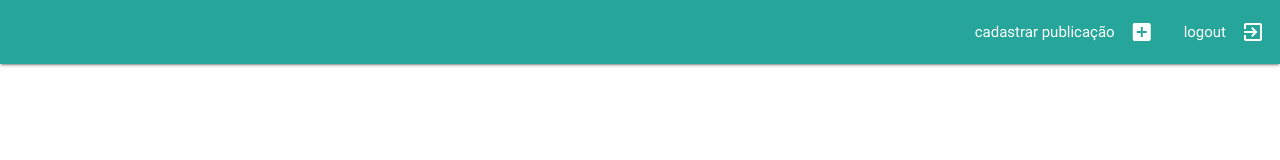
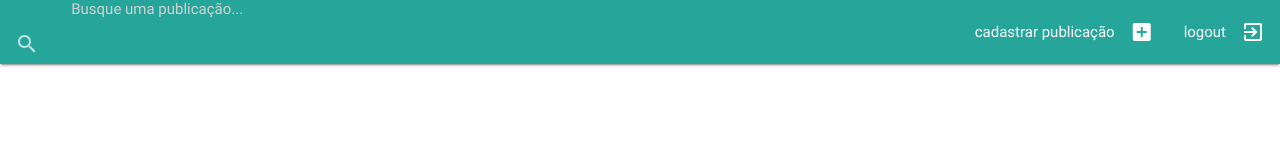
Before and after one commit to lucasduete/jug-site, a website: page src/index.html at #!/index in a window 1280 px wide. Drawn offline with nearby package versions, Linux system fonts and the light colour scheme; some packages are replaced by stand-ins of ours; no server answers; a script that the page names is missing.

Commit message:
Adicionando barra de buscas de publicações.

```diff
--- a/src/views/index.html
+++ b/src/views/index.html
@@ -1,6 +1,14 @@
 <div class="navbar-fixed">
     <nav>
         <div class="nav-wrapper teal lighten-1">
+        	<div class="row">
+        		<form>
+        			<div class="input-field col m6 l6 s6">
+			        	<input id="search" type="search" required placeholder="Busque uma publicação...">
+			        	<label class="label-icon" for="search"><i class="material-icons">search</i></label>
+		          		<i class="material-icons">close</i>
+			        </div>
+        		</form>
 	            <ul class="right">
 	                <li>
 	                	<a href="/#!/cadastrarPublicacao">cadastrar publicação<i class="material-icons prefix right">add_box</i></a>
@@ -9,6 +17,7 @@
 	                	<a id="logout" href="/#!/login">logout<i class="material-icons prefix right">exit_to_app</i></a>
 	                </li>
 	            </ul>
+        	</div>
         </div>
     </nav>
 </div>
```
Lines whose indentation alone changed are shown as unchanged.
